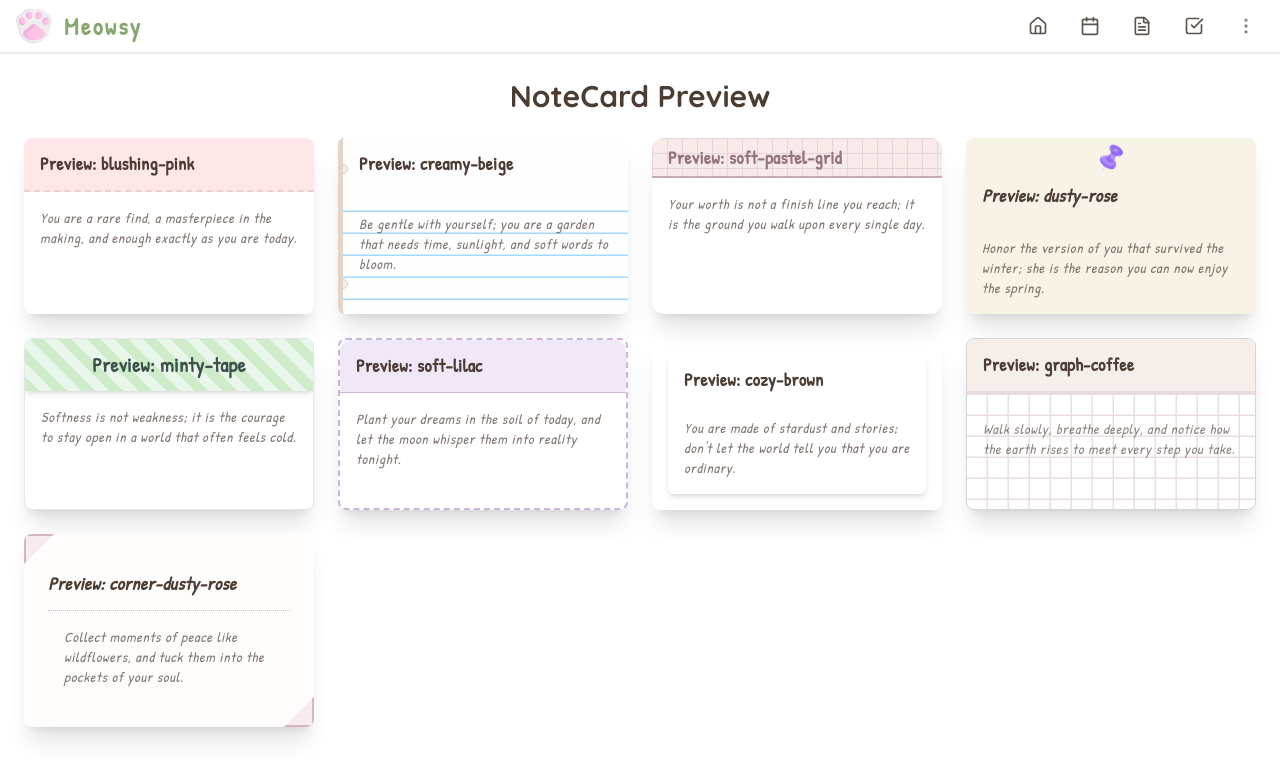
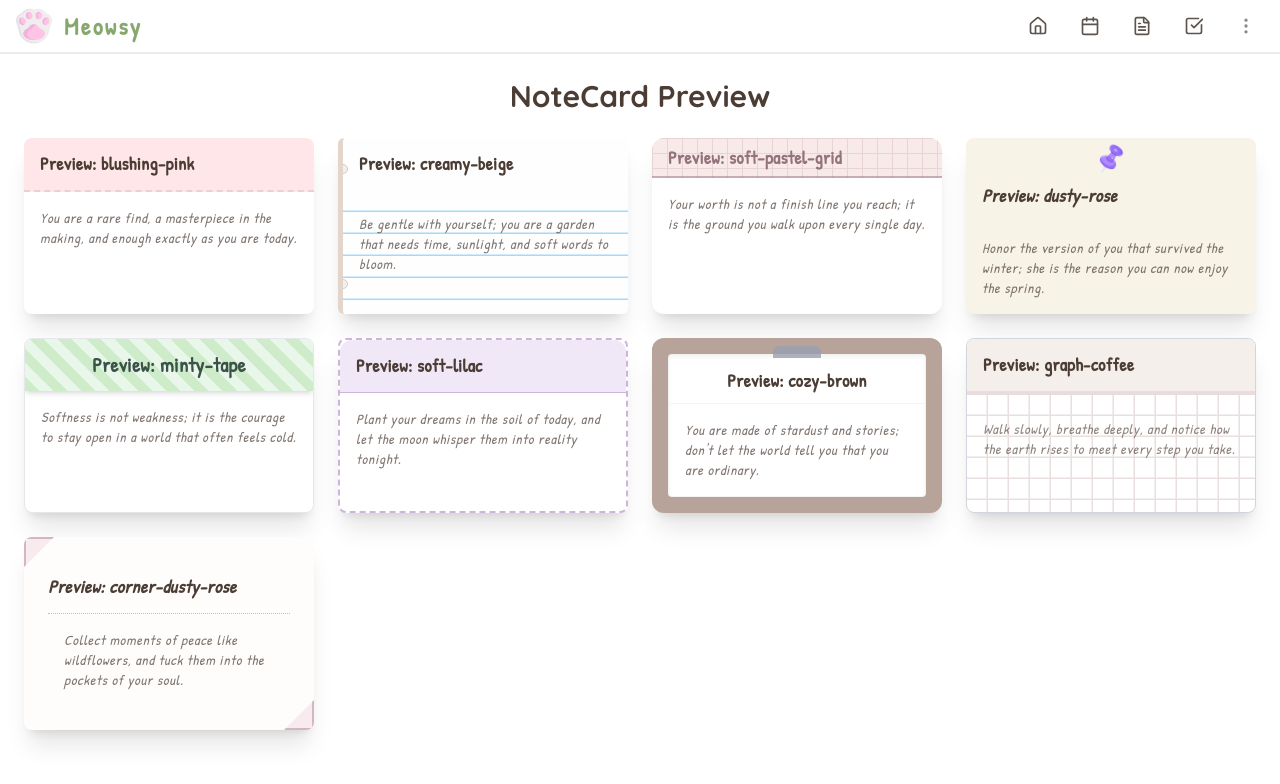
Before and after one commit to guraycha03/meowsy-planner, a Next.js app: page /preview-note in a window 1280 px wide. Shown: the top 784 px of the page. Built offline with nearby package versions, Linux system fonts and the light colour scheme.

Commit message:
Update NoteCard.js

```diff
--- a/components/NoteCard.js
+++ b/components/NoteCard.js
@@ -275,16 +275,30 @@ export default function NoteCard({ styleId, title, children, href }) {
   }
 
   // 7. Clip Board Note
+  // 7. Clip Board Note - IMPROVED FOR CONTRAST
   if (style.variation === "clipboard-card") {
     return (
       <a
         href={href}
-        className={`${baseClasses} bg-[var(--card-bg-color)] p-4 shadow-xl`}
-        style={customStyles}
+        className={`${baseClasses} p-4 shadow-xl`}
+        style={{
+          ...customStyles,
+          // Use the defined border color as the background of the "board"
+          backgroundColor: style.borderColor,
+          borderRadius: '12px'
+        }}
       >
-        <div className="bg-white rounded-md shadow-md overflow-hidden flex flex-col">
-          <CommonCardHeader noteStyle={style} className="pt-3 pb-2">{title}</CommonCardHeader>
-          <CommonCardContent className="pb-4">{children}</CommonCardContent>
+        {/* Metal Clip Detail */}
+        <div className="absolute top-2 left-1/2 transform -translate-x-1/2 w-12 h-3 bg-gray-400 rounded-t-md opacity-80 z-20"></div>
+
+        {/* The "Paper" - kept white for high contrast and readability */}
+        <div className="bg-white rounded-sm shadow-inner overflow-hidden flex flex-col relative z-10 min-h-full border border-black/5">
+          <CommonCardHeader noteStyle={style} className="pt-3 pb-2 text-center border-b border-gray-100">
+            {title}
+          </CommonCardHeader>
+          <CommonCardContent className="pb-4">
+            {children}
+          </CommonCardContent>
         </div>
       </a>
     );
```
